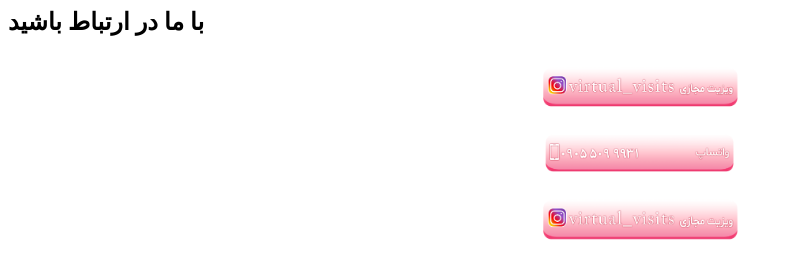
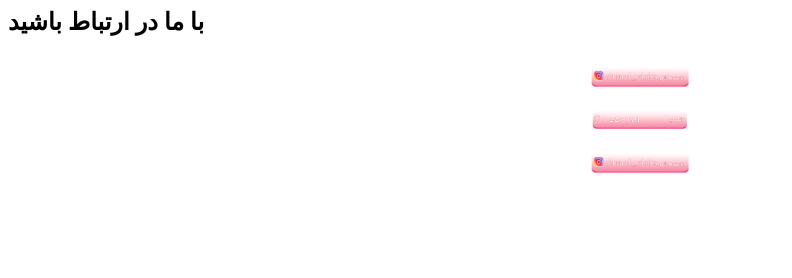
Before and after one commit to Arshiya-lang/Drniki, a plain HTML site: page index.html in a window 1280 px wide. Shown: the whole page, without its empty margins (0-792 px from the left). Drawn offline with Linux system fonts and the light colour scheme.

Commit message:
Update index.html

```diff
--- a/index.html
+++ b/index.html
@@ -25,7 +25,7 @@
     }
 
     .button-container img {
-        width: 200px !important;  /* عرض عکس */
+        width: 100px !important;  /* عرض عکس */
         height: auto !important; /* ارتفاع عکس */
         max-width:100% !important;
         display: block !important
```
